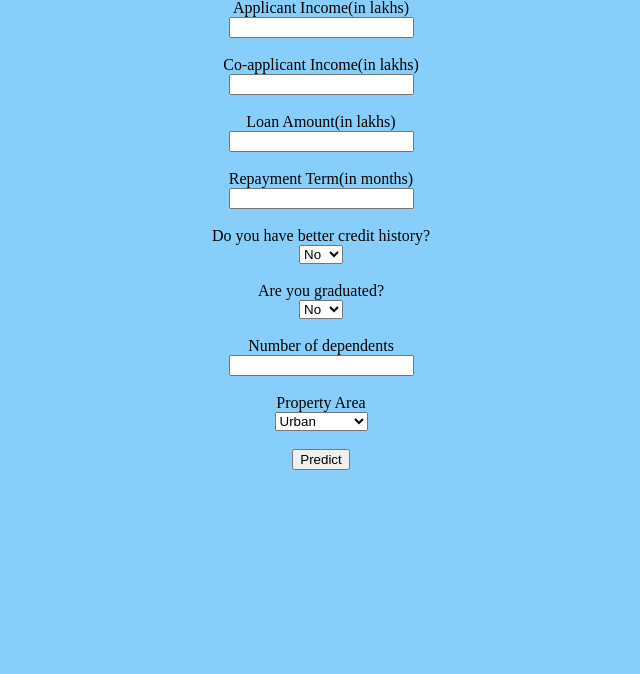
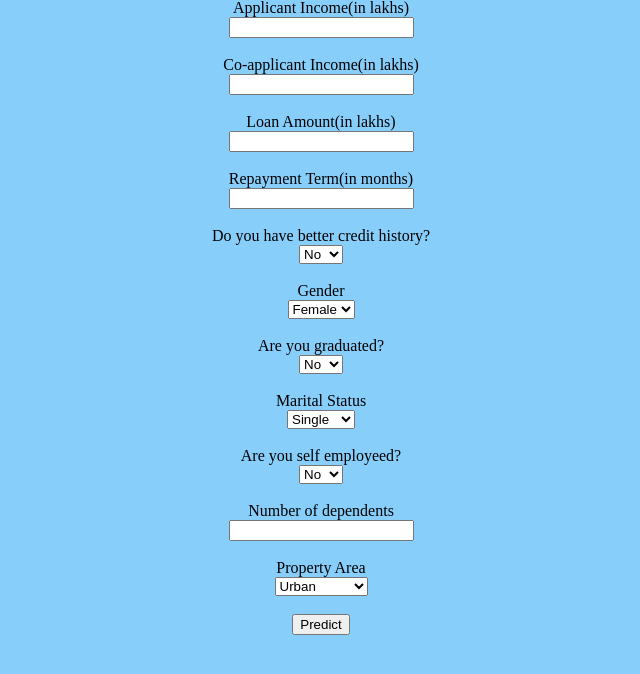
Before and after one commit to krishnasrujan/Loan-Eligibility-Prediction-with-deployment, a Flask app: page / in a window 1280 px wide. Shown: the part 99-773 px from the top of the page, without its empty margins (319-959 px from the left). Run offline with Flask 2, Linux system fonts and the light colour scheme; parts of the project's set-up code (start-up, migrations or seed data) failed here and were passed over.

Commit message:
Updated:model inputs, html code

```diff
--- a/app.py
+++ b/app.py
@@ -21,14 +21,17 @@ def predict():
     loan_amount = int_features[2]/10000
     term = int_features[3]
     credit_history = int_features[4]
-    education = int_features[5]
-    dependents = int_features[6]
-    property_area = int_features[7]
+    gender = int_features[5]
+    education = int_features[6]
+    marriage = int_features[7]
+    self_employeed = int_features[8]
+    dependents = int_features[9]
+    property_area = int_features[10]
 
 
-    final_features = np.array([applicant_income,co_applicant_income,
-                                loan_amount,term,credit_history,education,
-                                dependents,property_area])
+    final_features = np.array([dependents,education,applicant_income,co_applicant_income,
+                                loan_amount,term,credit_history,property_area,gender,marriage,
+                                self_employeed])
 
     x_final = scale.transform(final_features.reshape(1,-1))
 
--- a/templates/index.html
+++ b/templates/index.html
@@ -41,13 +41,34 @@
         <option value="1">Yes</option>
         </select>
         <br><br>
+        Gender
+		<br>
+		<select name="gender" id="gender">
+        <option value="0">Female</option>
+        <option value="1">Male</option>
+        </select>
+        <br><br>
         Are you graduated?
         <br>
 		<select name="grad" id="grad">
         <option value="0">No</option>
         <option value="1">Yes</option>
         </select>
+        <br><br>
+		Marital Status
+		<br>
+		<select name="marriage" id="marriage">
+        <option value="0">Single</option>
+        <option value="1">Married</option>
+        </select>
 		<br><br>
+		Are you self employeed?
+        <br>
+		<select name="self_emp" id="self_emp">
+        <option value="0">No</option>
+        <option value="1">Yes</option>
+        </select>
+        <br><br>
 		Number of dependents
 		<br>
 		<input type="text" name="Number of dependents" placeholder="" required="required" />
```
